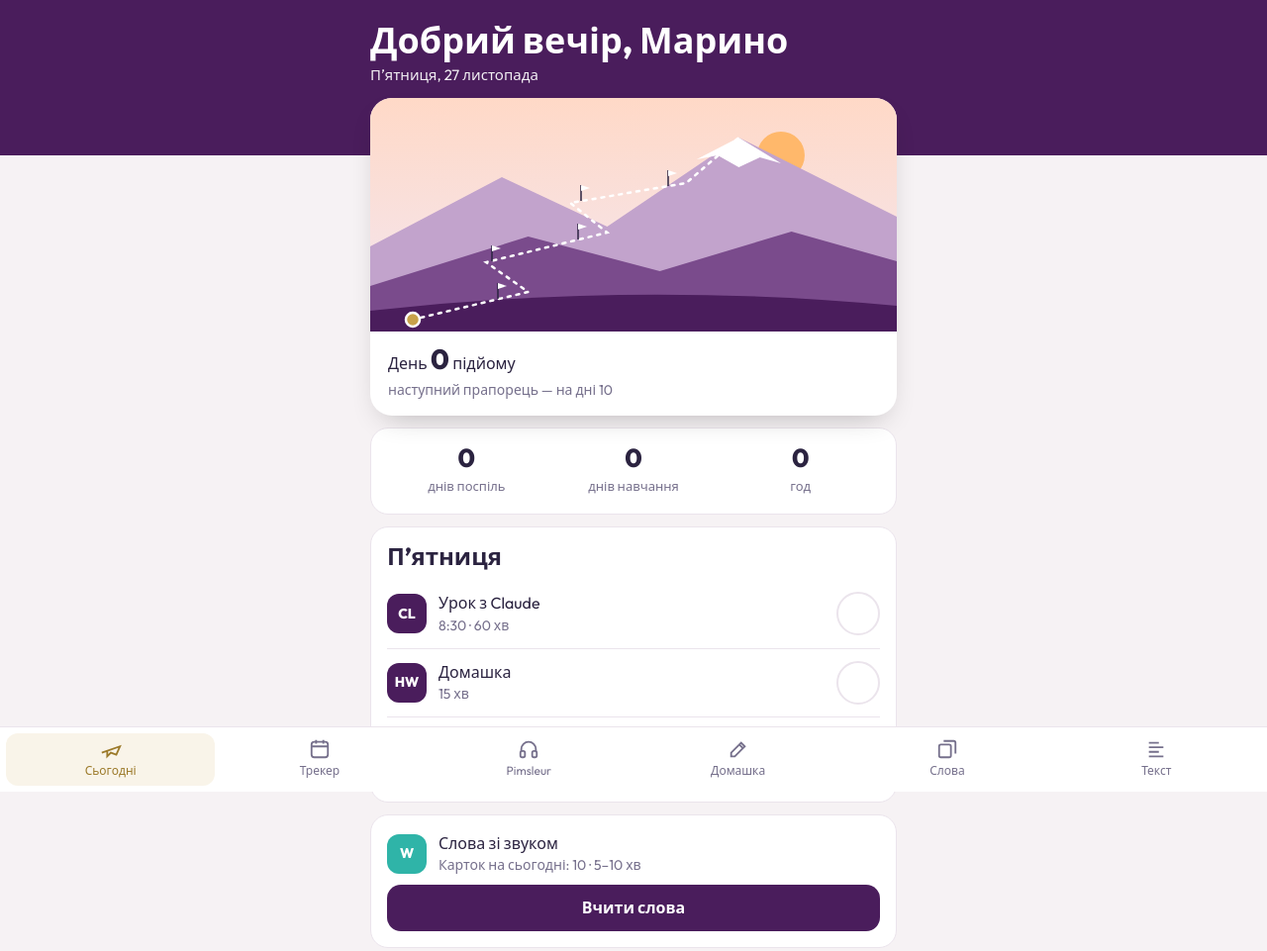
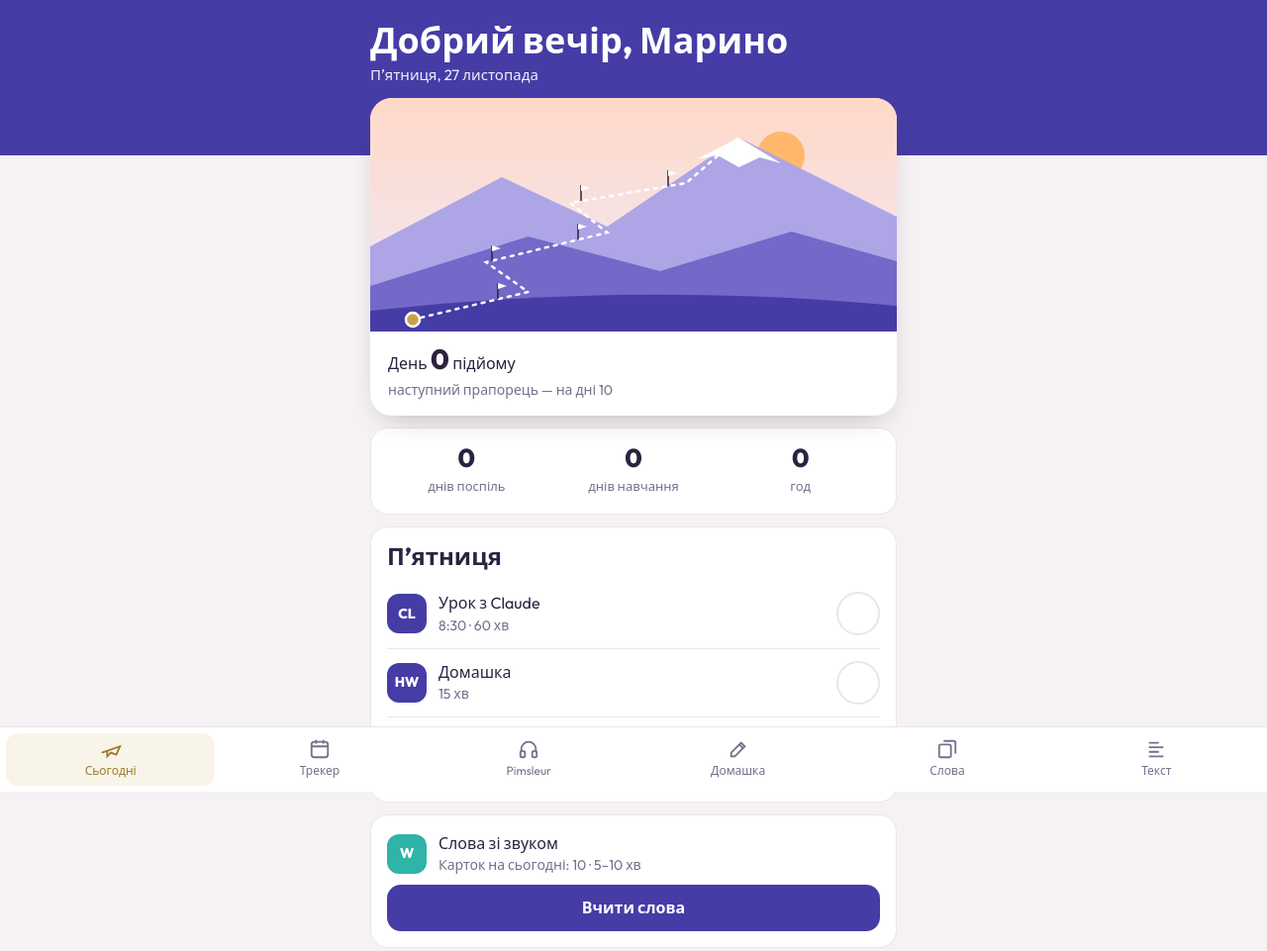
Before and after one commit to book-sys/book-sys.github.io, a plain HTML site: page english/index.html in a window 1280 px wide. Shown: the top 961 px of the page at 99% size. Drawn offline with Linux system fonts and the light colour scheme.

Commit message:
English: колір — фіолетовий темніший + золото
Co-Authored-By: Claude Opus 5.5 <noreply@anthropic.com>

```diff
--- a/english/index.html
+++ b/english/index.html
@@ -10,16 +10,16 @@
 <meta name="mobile-web-app-capable" content="yes">
 <meta name="apple-mobile-web-app-status-bar-style" content="black-translucent">
 <meta name="apple-mobile-web-app-title" content="English">
-<meta name="theme-color" content="#4A1D5C">
+<meta name="theme-color" content="#463CA6">
 <link rel="manifest" href="manifest.webmanifest">
 <link rel="apple-touch-icon" href="apple-touch-icon.png">
 <link rel="icon" href="icon-192.png">
 <style>
 /* VOICE: adventurous but gentle. IDEA: a mountain hike — each study day is a step up the trail, a flag every 10 days. PICTURE: layered pastel mountains, a dotted trail and a hiker dot. COLOUR/TYPE: dusk peach, lilac and blue ridges, flag red; Outfit. LAYOUT: one column. */
-:root{color-scheme:light dark;--hf:Outfit,system-ui,sans-serif;--bf:Outfit,system-ui,sans-serif;--hw:800;--h1s:36px;--h2s:24px;--hls:0;--bg:light-dark(#f6f2f4,#14121a);--card:light-dark(#fff,#1e1b26);--ink:light-dark(#2b2340,#eeeaf6);--mu:light-dark(#76708c,#a8a1bd);--ln:light-dark(#ebe4ec,#2e2a38);--top:light-dark(#4A1D5C,#36144A);--topink:#fff;--coral:#C8A24A;--coralD:light-dark(#9C7A2A,#E3C77A);--sea:light-dark(#4A1D5C,#D2B3DC);--sun:#ffb86b;--pim:#2fb4a8;--okbg:light-dark(#F6EEF7,#262241);--s0:light-dark(#efe9f0,#25212e);--s1:light-dark(#EBDDEF,#3a3466);--s2:light-dark(#9F78AE,#5b51b8);--s3:light-dark(#4A1D5C,#9F78AE)}
+:root{color-scheme:light dark;--hf:Outfit,system-ui,sans-serif;--bf:Outfit,system-ui,sans-serif;--hw:800;--h1s:36px;--h2s:24px;--hls:0;--bg:light-dark(#f6f2f4,#14121a);--card:light-dark(#fff,#1e1b26);--ink:light-dark(#2b2340,#eeeaf6);--mu:light-dark(#76708c,#a8a1bd);--ln:light-dark(#ebe4ec,#2e2a38);--top:light-dark(#463CA6,#322A80);--topink:#fff;--coral:#C8A24A;--coralD:light-dark(#9C7A2A,#E3C77A);--sea:light-dark(#463CA6,#B3ABF2);--sun:#ffb86b;--pim:#2fb4a8;--okbg:light-dark(#EFEDFB,#262241);--s0:light-dark(#efe9f0,#25212e);--s1:light-dark(#DDD9F6,#3a3466);--s2:light-dark(#9C93DD,#5b51b8);--s3:light-dark(#463CA6,#9C93DD)}
 :root[data-theme=light]{color-scheme:light}:root[data-theme=dark]{color-scheme:dark}
-.t-lesson,.t-hw{background:#4A1D5C}.t-bb{background:#C8A24A}.t-pim{background:#2fb4a8}
-.chk.on{background:#4A1D5C;border-color:#4A1D5C}
+.t-lesson,.t-hw{background:#463CA6}.t-bb{background:#C8A24A}.t-pim{background:#2fb4a8}
+.chk.on{background:#463CA6;border-color:#463CA6}
 .heroCard{background:var(--card);border-radius:22px;box-shadow:0 12px 30px -14px rgba(0,0,0,.3);overflow:hidden}
 .heroCard .fig{position:relative}.heroCard svg{position:absolute;inset:0;width:100%;height:100%}
 .heroCard .cap{padding:6px 18px 14px;display:flex;flex-direction:column}
@@ -242,10 +242,10 @@ function DAYS(){const out=[];const t=today();for(let d=pd(START);iso(d)<=t;d.set
 function RND(s){let x=s||7;return()=>{x=(x*16807)%2147483647;return x/2147483647}}
 function CARD(H,W,svg,cap,sub){return '<div class="heroCard"><div class="fig" style="height:'+H+'px"><svg viewBox="0 0 '+W+' '+H+'" aria-hidden="true">'+svg+'</svg></div><div class="cap"><span>'+cap+'</span><span class="m">'+sub+'</span></div></div>'}
 const DONE_MSG='Ще на крок вище ⛰️';
-function HERO(st,W){const H=236,n=st.days,goal=Math.max(60,Math.ceil((n+1)/30)*30);let g='<defs><linearGradient id="sk" x1="0" y1="0" x2="0" y2="1"><stop offset="0" stop-color="#ffd9c7"/><stop offset="1" stop-color="#f3e7f2"/></linearGradient></defs><rect width="'+W+'" height="'+H+'" fill="url(#sk)"/><circle cx="'+(W*.78)+'" cy="58" r="24" fill="#ffb86b"/>';
- g+='<path d="M0 150 L'+(W*.25)+' 80 L'+(W*.45)+' 130 L'+(W*.7)+' 40 L'+W+' 120 V'+H+' H0Z" fill="#C2A3CC"/>';
+function HERO(st,W){const H=236,n=st.days,goal=Math.max(60,Math.ceil((n+1)/30)*30);let g='<defs><linearGradient id="sk" x1="0" y1="0" x2="0" y2="1"><stop offset="0" stop-color="#ffd9c7"/><stop offset="1" stop-color="#efe9fb"/></linearGradient></defs><rect width="'+W+'" height="'+H+'" fill="url(#sk)"/><circle cx="'+(W*.78)+'" cy="58" r="24" fill="#ffb86b"/>';
+ g+='<path d="M0 150 L'+(W*.25)+' 80 L'+(W*.45)+' 130 L'+(W*.7)+' 40 L'+W+' 120 V'+H+' H0Z" fill="#ADA5E6"/>';
  g+='<path d="M'+(W*.62)+' 62 L'+(W*.7)+' 40 L'+(W*.78)+' 66 L'+(W*.74)+' 60 L'+(W*.7)+' 70 L'+(W*.66)+' 58Z" fill="#fff"/>';
- g+='<path d="M0 190 L'+(W*.3)+' 140 L'+(W*.55)+' 175 L'+(W*.8)+' 135 L'+W+' 165 V'+H+' H0Z" fill="#7A4B8C"/><path d="M0 215 Q'+(W*.5)+' 185 '+W+' 210 V'+H+' H0Z" fill="#4A1D5C"/>';
+ g+='<path d="M0 190 L'+(W*.3)+' 140 L'+(W*.55)+' 175 L'+(W*.8)+' 135 L'+W+' 165 V'+H+' H0Z" fill="#7468C9"/><path d="M0 215 Q'+(W*.5)+' 185 '+W+' 210 V'+H+' H0Z" fill="#463CA6"/>';
  const path=[[W*.08,H-12],[W*.3,H-40],[W*.22,H-70],[W*.45,H-100],[W*.38,H-130],[W*.6,H-150],[W*.7,H-196]];
  let d='M'+path[0].join(' ');for(let i=1;i<path.length;i++)d+=' L'+path[i].join(' ');g+='<path d="'+d+'" fill="none" stroke="#fff" stroke-width="2.5" stroke-dasharray="3 6" stroke-linecap="round"/>';
  const seg=[];let tot=0;for(let i=1;i<path.length;i++){const l=Math.hypot(path[i][0]-path[i-1][0],path[i][1]-path[i-1][1]);seg.push(l);tot+=l}
@@ -486,7 +486,7 @@ function renderAll(){header();renderToday();renderTrack();renderPim();renderHw()
 try{const c=JSON.parse(localStorage.getItem(KEY+'-data'));if(c)D=c}catch(e){}
 renderAll();
 refreshHas().then(loadCur);
-const APP_VER='2026-11-27c';
+const APP_VER='2026-11-27d';
 function checkUpdate(){try{fetch('index.html?check='+Date.now(),{cache:'no-store'}).then(r=>r.ok?r.text():'').then(t=>{const m=t.match(/const APP_VER='([^']+)'/);
   if(!m||m[1]===APP_VER)return;let tried='';try{tried=sessionStorage.getItem('english-upd')||''}catch(e){}if(tried===m[1])return;
   try{sessionStorage.setItem('english-upd',m[1])}catch(e){}keepPos();save();
```
